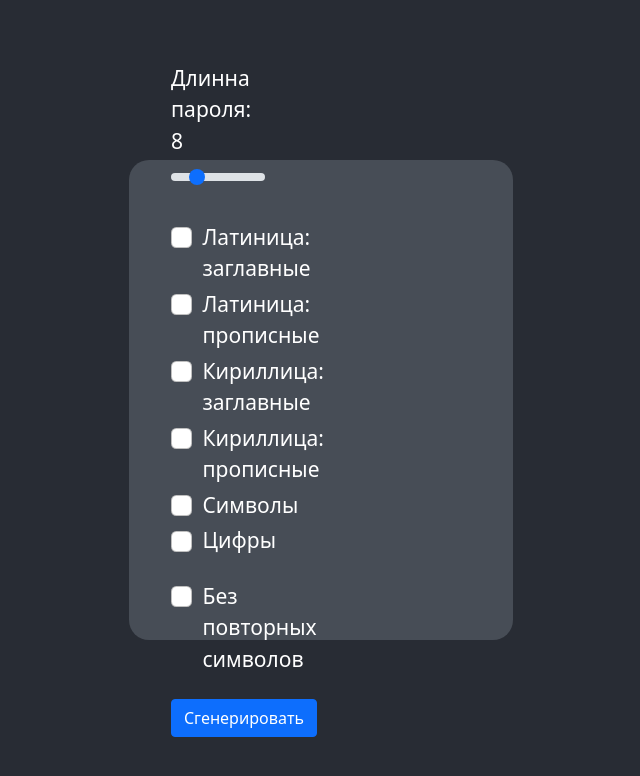
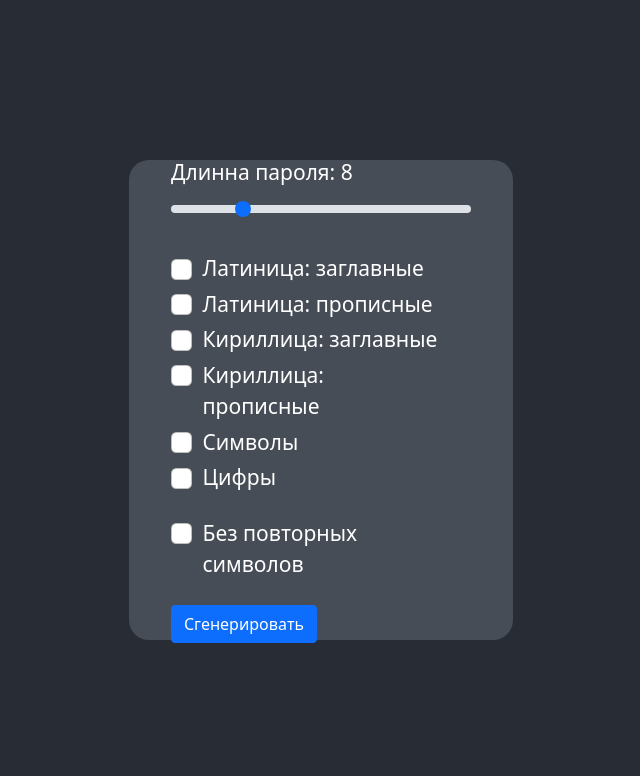
Before and after one commit to ScrabyQ/passGen_pet, a React (Create React App) app in the folder client/: page / in a window 1280 px wide. Shown: the top 776 px of the page, without its empty margins (319-959 px from the left). Built offline with nearby package versions, Linux system fonts and the light colour scheme.

Commit message:
adding new useStates

```diff
--- a/client/src/App.js
+++ b/client/src/App.js
@@ -52,6 +52,9 @@ function App() {
     let [symbol, setSymbol] = useState(false)
     let [repeat, setRepeat] = useState(true)
     let [passwords, setPasswords] = useState({})
+    const [toggleCard, setToggleCard] = useState(false)
+    const [resizeInfo, setResizeInfo] = useState(false)
+    const [displayPass, setDisplayPass] = useState(false)
 
     const settings = {
         length: passLength,
@@ -66,16 +69,18 @@ function App() {
     return (
         <div className="App">
             <header className="App-header">
-                <div className="App-card">
+                <div className={toggleCard ? `App-card-active` : `App-card`}>
                     <div className="container">
                         <div className="row">
-                            <Form className="col-md-4">
+                            <Form className={resizeInfo ? 'col-md-4 col-sm-12' : 'col-md-10 col-sm-12'}>
                                 <Form.Group className="mb-1" controlId="dig">
                                     <Form.Label>Длинна пароля: {passLength}</Form.Label>
-                                    <Form.Range min="1" max="32" defaultValue="8"
-                                                onChange={(e) => {
-                                                    setPassLength(passLength = e.target.value)
-                                                }}/>
+                                    <div className="range">
+                                        <Form.Range min="1" max="32" defaultValue="8"
+                                                    onChange={(e) => {
+                                                        setPassLength(passLength = e.target.value)
+                                                    }}/>
+                                    </div>
                                 </Form.Group>
                                 <Form.Group className="mb-1 mt-4" controlId="uc_en">
                                     <Form.Check className="ml-3" type="checkbox" label="Латиница: заглавные"
@@ -124,17 +129,29 @@ function App() {
                                         async () => {
                                             let res = await getPasswords(settings)
                                             setPasswords(passwords = displayPasswords(res))
+
+                                            setToggleCard(true)
+                                            setTimeout(() => {
+                                                setResizeInfo(true)
+
+                                            }, 300)
+                                            setTimeout(() => {
+
+                                                setDisplayPass(true)
+                                            }, 500)
                                         }
                                     }>Сгенерировать</Button>
                                 </Form.Group>
                             </Form>
-                            <div className="col-md-2"> </div>
-                            <div className="col-md-6">
+                            <div className="col-md-2 col-sm-12"><br/> </div>
+                            <div className={displayPass ? "col-md-6 col-sm-12" : "hidden"}>
                                 {Object.keys(passwords).map(item => {
+
                                     let item_id = `item__${item}`;
-                                        return <ClipboardCopy _id={item_id} content={passwords[item]}/>
+                                        return <ClipboardCopy item={item} _id={item_id} content={passwords[item]}/>
 
                                 })}
+
                             </div>
                         </div>
                     </div>
```
